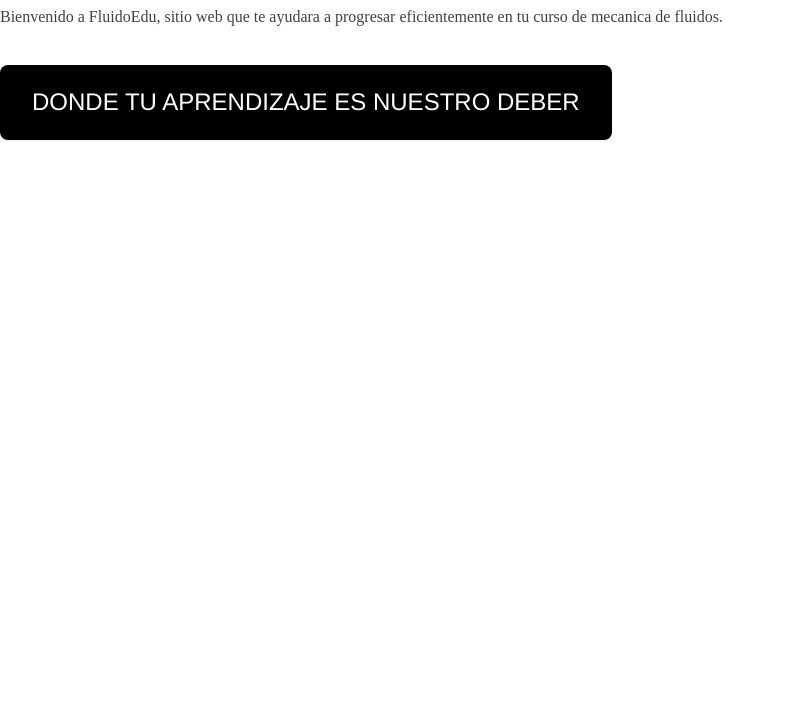
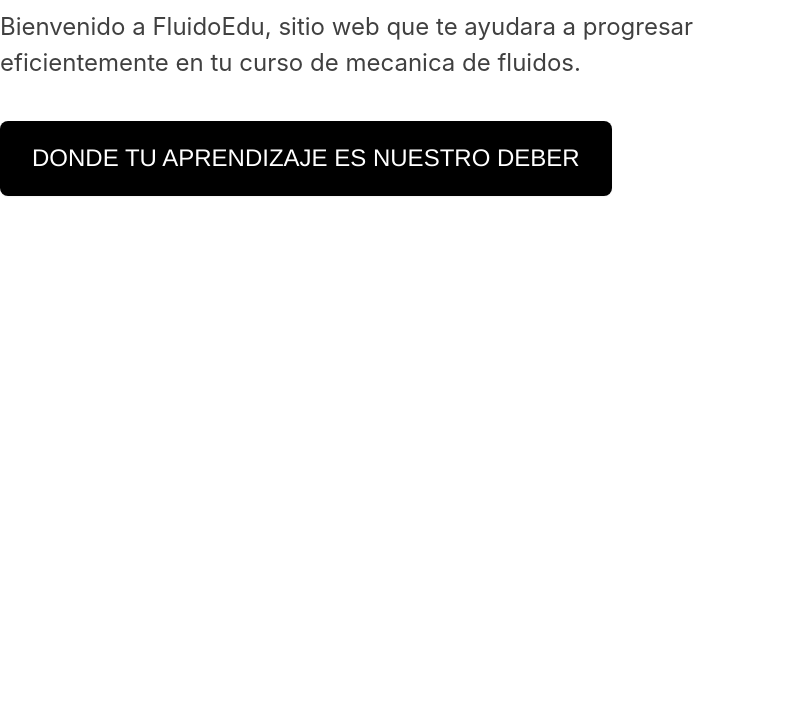
Before and after one commit to neo-hyper/neohyper.github.io, a plain HTML site: page index.html in a window 1280 px wide. Shown: the part 88-800 px from the top of the page, without its empty margins (0-786 px from the left). Drawn offline with nearby package versions, Linux system fonts and the light colour scheme.

Commit message:
Update styleguide.css

```diff
--- a/styleguide.css
+++ b/styleguide.css
@@ -1,16 +1,9 @@
 :root {
-  --body-text-font-family: "Inter", Helvetica;
-  --body-text-font-weight: 500;
-  --body-text-font-size: 20px;
-  --body-text-letter-spacing: 0px;
-  --body-text-line-height: 150%;
-  --body-text-font-style: normal;
-  --small-text-font-family: "Inter", Helvetica;
-  --small-text-font-weight: 500;
-  --small-text-font-size: 16px;
-  --small-text-letter-spacing: 0px;
-  --small-text-line-height: 150%;
-  --small-text-font-style: normal;
+  --subheading-font-family: "Inter", Helvetica;
+  --subheading-font-weight: 400;
+  --subheading-font-size: 24px;
+  --subheading-letter-spacing: 0px;
+  --subheading-line-height: 150%;
+  --subheading-font-style: normal;
   --button-shadow: 0px 1px 2px 0px rgba(0, 0, 0, 0.05);
-  --variable-collection-spacing-m: 48px;
 }
```
